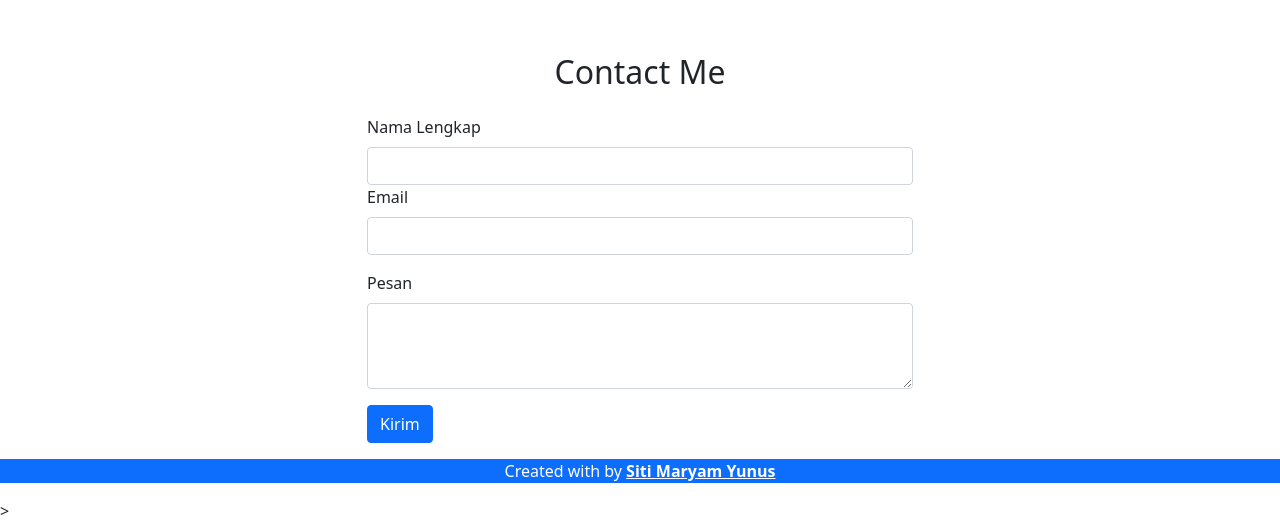
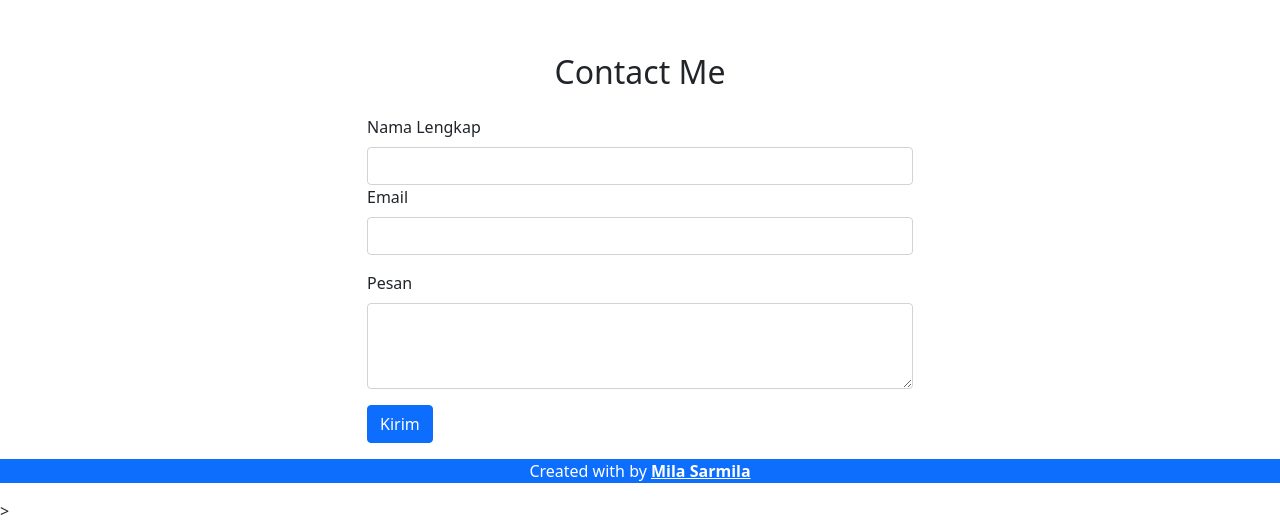
Before and after one commit to milasarmila/portofolio, a plain HTML site: page index.html in a window 1280 px wide. Shown: the part 2231-2754 px from the top of the page. Drawn offline with nearby package versions, Linux system fonts and the light colour scheme.

Commit message:
Add files via upload

```diff
--- a/index.html
+++ b/index.html
@@ -133,7 +133,7 @@
 
      <!-- Footer -->
       <footer class="bg-primary text-white text-center">
-        <p>Created with by <a href="https://www.instagram.com/_maryamyu_/" class="text-white fw-bold">Siti Maryam Yunus</a></p>
+        <p>Created with by <a href="https://www.instagram.com/la._forla?igsh=MWloaXF3azVhbXc1aw==" class="text-white fw-bold">Mila Sarmila</a></p>
       </footer>
      <!-- Akhir Footer -->
 
```
